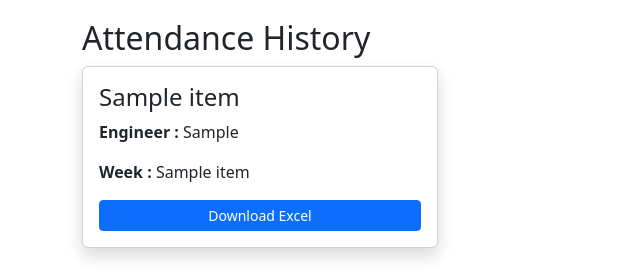
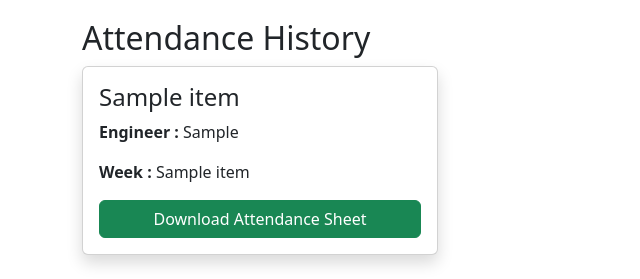
Before and after one commit to pythonprogrammerRaji/BuiltlineConstruction-attendance-system, a Flask app: template templates/history.html in a window 1280 px wide. Shown: the part 719-998 px from the top of the page, without its empty margins (0-640 px from the left). Run offline with Flask 3, Linux system fonts and the light colour scheme; the template is opened without the code that fills it: most values are stand-ins (such as "Sample title", 1, 10 or a date in 2020); grey boxes marked "Sample" are stand-in pictures.

Commit message:
adding the new code

```diff
--- a/templates/history.html
+++ b/templates/history.html
@@ -96,10 +96,7 @@
                         <h4>{{item.project_name}}</h4>
                         <p><strong>Engineer : </strong> {{item.assigned_engineer}}</p>
                         <p><strong>Week : </strong> {{item.week_name}}</p>
-                        <!-- <a href="/download/{{item.file_name}}" class="btn btn-success">Download Attendance Sheet</a> -->
-                         <a href="{{ record.file_name }}" target="_blank" class="btn btn-sm btn-primary">
-                            <i class="bi bi-download"></i> Download Excel
-                        </a>
+                        <a href="/download/{{item.file_name}}" class="btn btn-success">Download Attendance Sheet</a>
                     </div>
                 </div>
                 {% endfor %}
```
